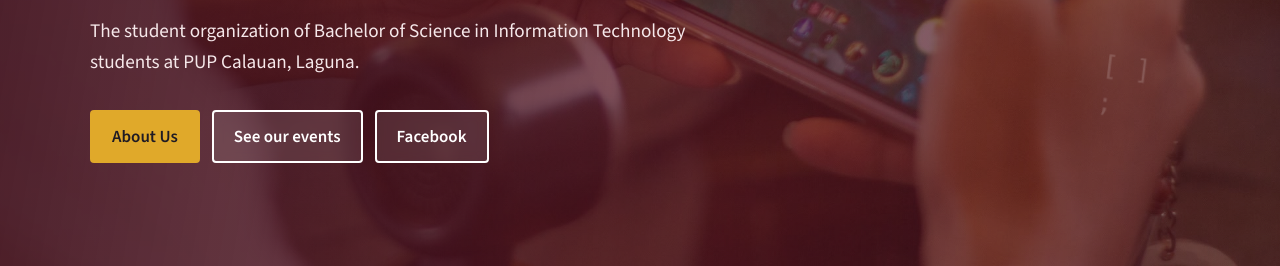
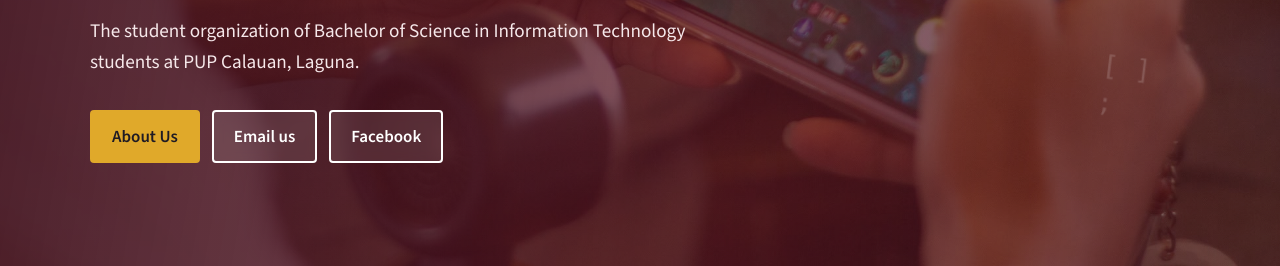
Before and after one commit to frlyndlcrz06-prog/bsit-alliance-site, a plain HTML site: page index.html in a window 1280 px wide. Shown: the part 390-656 px from the top of the page. Drawn offline with nearby package versions, Linux system fonts and the light colour scheme.

Commit message:
feat: replace See our events with an email button

```diff
--- a/index.html
+++ b/index.html
@@ -23,7 +23,7 @@
         <p class="lead">The student organization of Bachelor of Science in Information Technology students at PUP Calauan, Laguna.</p>
         <div class="actions">
           <a class="btn primary" href="#officers">About Us</a>
-          <a class="btn" href="events.html">See our events</a>
+                    <a class="btn" href="mailto:pupcc.bsitalliance@gmail.com">Email us</a>
           <a class="btn" id="fb-link" href="#" target="_blank" rel="noopener">Facebook</a>
         </div>
       </div>
```
